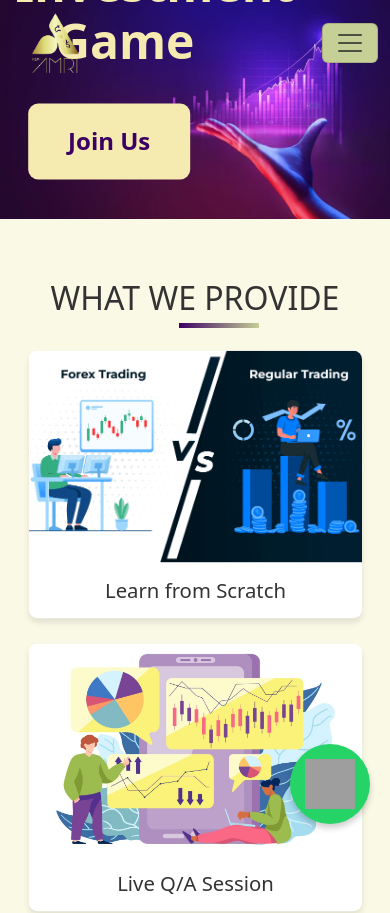
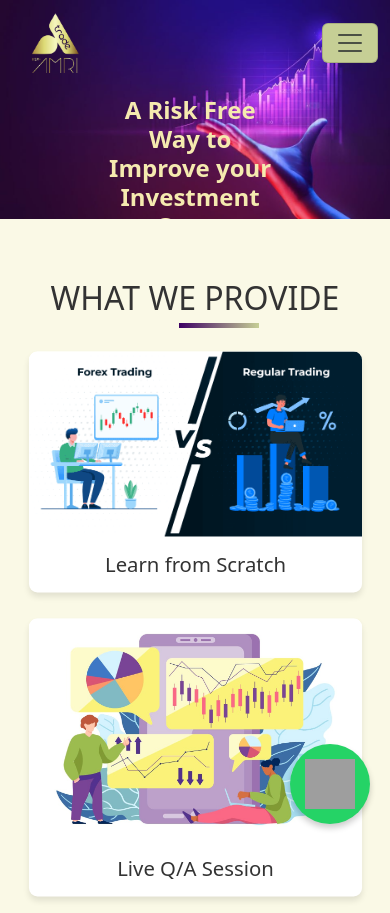
Before and after one commit to GauravC135/amri-trades, a React (Create React App) app: page /#/ in a window 390 px wide. Shown: the top 913 px of the page. Built offline with nearby package versions, Linux system fonts and the light colour scheme; grey boxes are pictures that could not be loaded.

Commit message:
Prepare for deployment

```diff
--- a/src/MainContent.css
+++ b/src/MainContent.css
@@ -55,7 +55,7 @@
 
 .feature-card img {
   width: 100%;
-  height: 200px;
+  /* height: 200px; */
   object-fit: cover;
   transition: transform 0.3s ease-in-out;
 }
@@ -140,7 +140,7 @@
 /* New Courses Section */
 .courses-section {
   padding: 60px 20px;
-  background-color: #f9f9f9;
+  background-color: #faf9e6;
   text-align: center;
   margin-top: 60px;
 }
@@ -260,7 +260,7 @@
   position: absolute;
   width: 80px;
   height: 5px;
-  background: linear-gradient(90deg, #3C0064, #c6cf95);
+  background: linear-gradient(90deg, #3C0064, #faf9e6);
   bottom: -10px;
   left: 50%;
   transform: translateX(-20%);
@@ -285,7 +285,7 @@
 }
 
 .about-image img {
-  width: 100%;
+  width: 1rem;
   height: auto;
   border-radius: 8px;
 }
@@ -325,7 +325,8 @@
   padding: 60px 20px;
   background-color: #f4f4f4;
   text-align: center;
-  background: linear-gradient(20deg, #be8ae1, #cfd3b4);
+  /* background: linear-gradient(20deg, #be8ae1, #cfd3b4); */
+  background-color: #faf9e6;
 }
 
 .ceo-section h2 {
@@ -442,7 +443,7 @@
   display: flex;
   justify-content: center;
   align-items: center;
-  background-color: #f9f9f9;
+  background-color: #faf9e6;
 }
 
 .brochure-card {
@@ -450,7 +451,8 @@
   flex-direction: row;
   align-items: center;
   justify-content: space-between;
-  background: linear-gradient(70deg, #3C0064, #fffdd0);
+  /* background: linear-gradient(70deg, #3C0064, #fffdd0); */
+  background-color: #a485b9;
   border-radius: 12px;
   padding: 20px 30px;
   width: 80%;
@@ -493,7 +495,7 @@
 .contact-platforms-section {
   padding: 60px 20px;
   text-align: center;
-  background-color: #f4f4f4;
+  background-color: #faf9e6;
 }
 
 .contact-platforms-section h2 {
@@ -538,6 +540,7 @@
   height: 60px;
   margin-bottom: 15px;
   transition: transform 0.3s ease;
+  mix-blend-mode: color-burn;
 }
 
 .platform-card p {
--- a/src/Styles.css
+++ b/src/Styles.css
@@ -3,7 +3,7 @@
   position: relative;
   width: 100%;
   height: 100%;
-  padding-top: 56.25%; /* This is the aspect ratio (16:9). You can adjust this if you want a different aspect ratio */
+  padding-top: 56.25%; /* 16:9 Aspect ratio */
   overflow: hidden;
 }
 
@@ -16,24 +16,59 @@
   height: 100%;
   object-fit: cover; /* Ensures the image covers the full area without stretching */
 }
+
+/* Header Text Styling */
 .Header-text h1 {
-font-size: 3em;
-font-style:normal;
-font-weight: bolder;
-width:90%;
-padding-left: 20%;
-padding-bottom: 8%;
-color: rgb(245, 234, 175);
+  font-size: 3em;
+  font-style: normal;
+  font-weight: bolder;
+  width: 90%;
+  padding-left: 20%;
+  padding-bottom: 8%;
+  color: rgb(245, 234, 175);
 }
+
+@media (max-width: 768px) {
+  .Header-text h1 {
+    font-size: 2em; /* Smaller font size */
+    padding-left: 10%; /* Adjust padding for smaller screens */
+    padding-bottom: 5%;
+  }
+}
+
+@media (max-width: 576px) {
+  .Header-text h1 {
+    font-size: 1.5em; /* Further reduce font size */
+    padding-left: 5%; /* Minimal padding */
+    padding-bottom: 3%;
+    text-align: center; /* Center align for better appearance */
+  }
+}
+
 /* Join Us Button Styling */
 .join-us-section {
   position: absolute;
   top: 70%;
   left: 20%;
-  transform: translate(-40%, -95%);
+  transform: translate(-40%, -105%);
   z-index: 2; /* Ensure button is above the image */
   text-align: center;
+}
 
+@media (max-width: 768px) {
+  .join-us-section {
+    top: 80%; /* Adjust position */
+    left: 50%; /* Center horizontally */
+    transform: translate(-50%, -50%); /* Center both axes */
+  }
+}
+
+@media (max-width: 576px) {
+  .join-us-section {
+    top: 90%; /* Adjust position */
+    left: 50%;
+    transform: translate(-50%, -50%);
+  }
 }
 
 .join-us-button {
@@ -52,6 +87,20 @@ color: rgb(245, 234, 175);
 
 .join-us-button:hover {
   background-color: #6c7051; /* Change on hover */
+}
+
+@media (max-width: 768px) {
+  .join-us-button {
+    font-size: 1.2rem; /* Smaller button font size */
+    padding: 15px 30px; /* Adjust padding */
+  }
+}
+
+@media (max-width: 576px) {
+  .join-us-button {
+    font-size: 1rem; /* Smaller button font size */
+    padding: 10px 20px; /* Adjust padding */
+  }
 }
 
 /* Navbar */
@@ -116,7 +165,7 @@ color: rgb(245, 234, 175);
   margin-left: 30px; /* Add more space between the logo and the nav links */
 }
 
-/* Responsive Design */
+/* Responsive Navbar Design */
 @media (max-width: 768px) {
   .broad-navbar {
     padding: 0.5rem 1rem;
```
